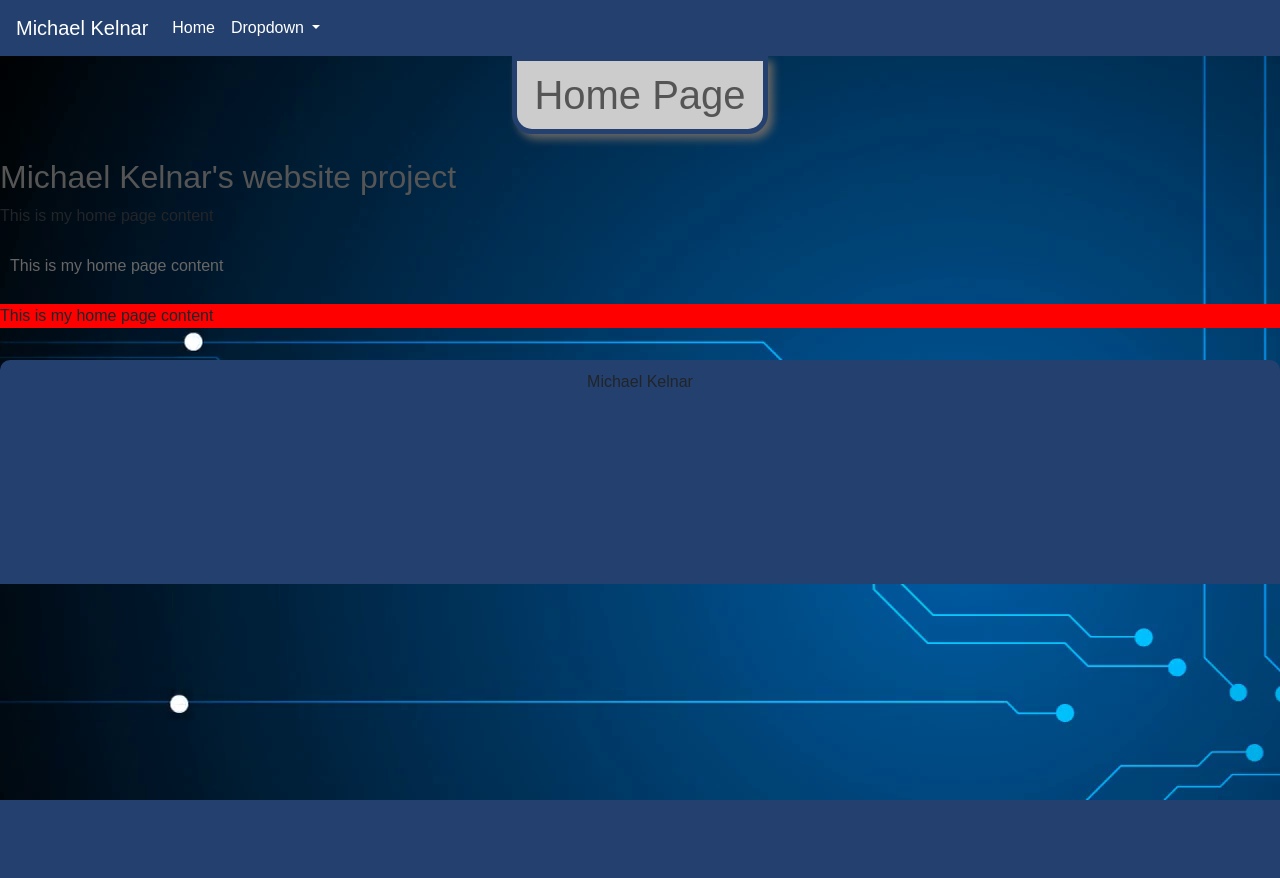
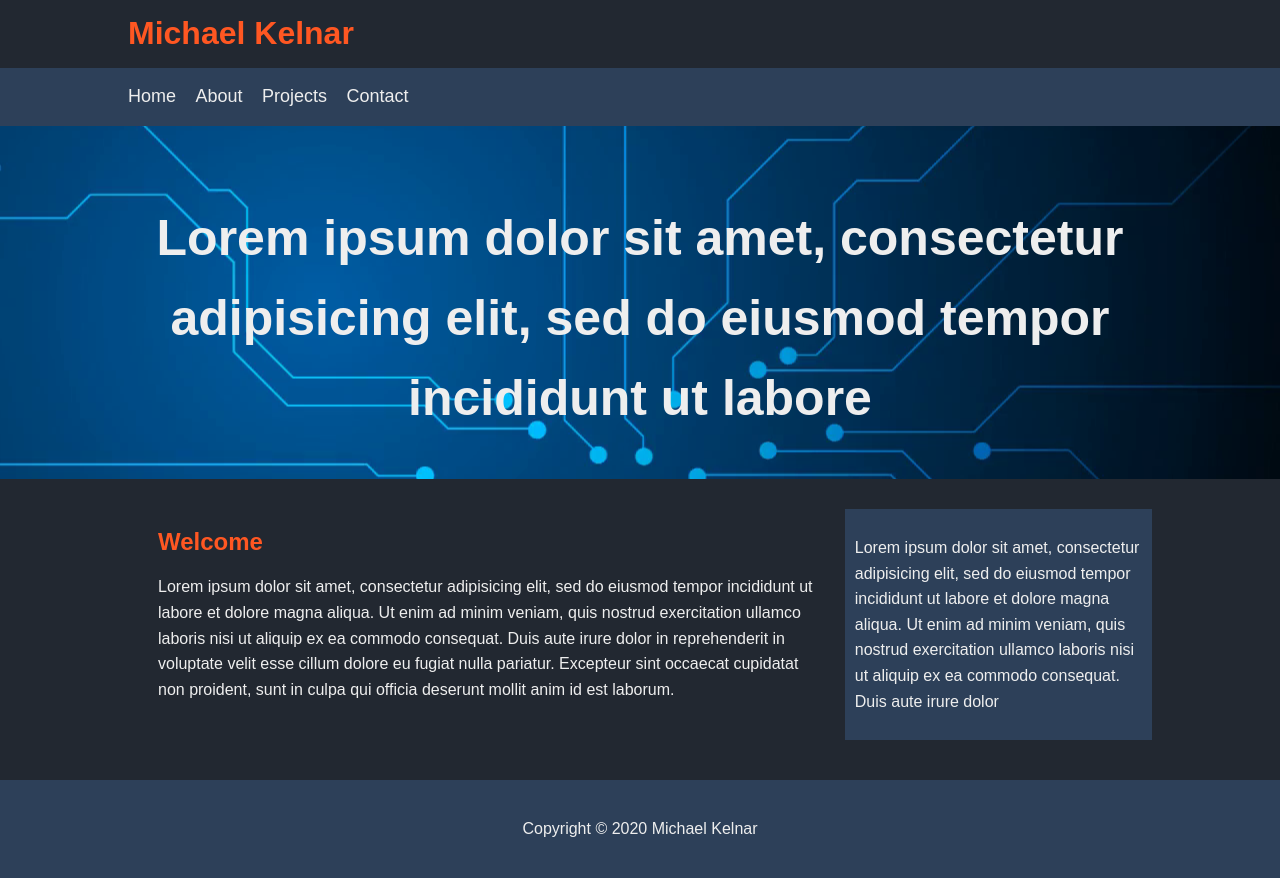
Before and after one commit to michaelk7/personal-portfolio-website, a Flask app: page / in a window 1280 px wide. Before the commit the page ends 800 px from the top, so only its background shows below. Run offline with Flask 2, Linux system fonts and the light colour scheme; some libraries are stand-ins or nearby versions.

Commit message:
redesigned home.html and navbar and footer

```diff
--- a/static/styles/style.css
+++ b/static/styles/style.css
@@ -1,49 +1,113 @@
 body
 {
-	background-image: url(../images/blue.png);
-	font-family: arial;
-}
-h1, h2, li
-{
-	color: #555;
+	background-color: #222831;
+	color: #EEEEEE;
+	font-family: Arial, Helvetica, sans-serif;
+	font-size: 16px;
+	line-height: 1.6em;
+	margin: 0;
 }
 
-.title
+.container
 {
-	background-color: #cccccc;
-	border-radius: 0 0 20px 20px;
-	text-align: center;
-	width: 20%;
+	width: 80%;
 	margin: auto;
-	padding-top: 10px;
-	padding-bottom: 10px;
-	border: 5px solid;
-  	box-shadow: 5px 5px 9px #666666;
-  	border-color: #24406e;
+	overflow: hidden;
 }
 
-.secondary
+#main-header
 {
-	background: none;
-	color: #666;
-	padding: 10px;
+	background-color: #222831;
+	color: #FF5722;
 }
 
-#special
+#navbar
 {
-	background: red;
+	background-color: #2D4059;
+	color: #EEEEEE;
 }
 
-footer
+#navbar ul
 {
-	background-color: #24406e;
+	padding: 0;
+	list-style: none;
+}
+
+#navbar li
+{
+	display: inline;
+}
+
+#navbar a
+{
+	color: #EEEEEE;
+	text-decoration: none;
+	font-size: 18px;
+	padding-right: 15px;
+}
+
+#showcase
+{
+	background-image: url('../images/blue.png');
+	background-position: center right;
+	min-height: 300px;
+	margin-bottom: 30px;
+	text-align: center;
+}
+
+#showcase h1
+{
+	color: #EEEEEE;
+	font-size: 50px;
+	line-height: 1.6em;
+	padding-top: 30px;
+}
+
+#main
+{
+	float: left;
+	width: 70%;
+	padding: 0 30px;
+	box-sizing: border-box;
+}
+
+#main h1
+{
+	color: #FF5722;
+}
+
+#siderbar
+{
+	float: right;
+	width: 30%;
+	background: #2D4059;
+	color: #EEEEEE;
 	padding: 10px;
-	margin-top: 2em;
-	width: 100%;
-	height: 14rem;
-	border-radius: 10px 10px 0px 0px;
-	bottom: 0px;
+	box-sizing: border-box;
+}
+
+#main-footer
+{
+	background: #2D4059;
+	color: #EEEEEE;
 	text-align: center;
+	padding: 20px;
+	margin-top: 40px;
+}
+
+@media(max-width: 600px)
+{
+	#main
+	{
+		width: 100%;
+		float: none;
+	}
+
+	#sidebar
+	{
+		width: 100%;
+		float: none;
+	}
 }
 
 .form-group
@@ -51,30 +115,9 @@ footer
 	padding: 10px;
 }
 
-.navbar
-{
-	background-color: #24406e;
-}
-.navbar a
-{
-	color: #ffffff;
-}
-.dropdown-menu
-{
-	background-color: #24406e;
-}
-
 .card
 {
 	display: inline-block;
 	margin: auto;
 	margin-top: 2em;
-
 }
-
-.wrapper
-{
-	display: grid;
-	grid-template-columns: 1fr 1fr 1fr;
-	padding: 0 2em;
-}
--- a/templates/base.html
+++ b/templates/base.html
@@ -1,42 +1,36 @@
 <!DOCTYPE html>
 <html>
 <head>
+
 	<title>{% block title %} {% endblock %}</title>
-	<link rel="stylesheet" href="https://stackpath.bootstrapcdn.com/bootstrap/4.4.1/css/bootstrap.min.css" integrity="sha384-Vkoo8x4CGsO3+Hhxv8T/Q5PaXtkKtu6ug5TOeNV6gBiFeWPGFN9MuhOf23Q9Ifjh" crossorigin="anonymous">
 	<link rel="stylesheet" type="text/css" href="{{ url_for('static', filename='styles/style.css')}}">
 
 </head>
 <body>
-	<nav class="navbar navbar-expand-lg">
-  		<a class="navbar-brand" href="/">Michael Kelnar</a>
-  		<button class="navbar-toggler" type="button" data-toggle="collapse" data-target="#navbarSupportedContent" aria-controls="navbarSupportedContent" aria-expanded="false" aria-label="Toggle navigation">
-    		<span class="navbar-toggler-icon"></span>
-  		</button>
 
-  		<div class="collapse navbar-collapse" id="navbarSupportedContent">
-    		<ul class="navbar-nav mr-auto">
-      			<li class="nav-item active">
-        			<a class="nav-link" href="/">Home <span class="sr-only">(current)</span></a>
-      			</li>
-      			<li class="nav-item dropdown">
-        			<a class="nav-link dropdown-toggle" href="#" id="navbarDropdown" role="button" data-toggle="dropdown" aria-haspopup="true" aria-expanded="false">
-          				Dropdown
-        			</a>
-        			<div class="dropdown-menu" aria-labelledby="navbarDropdown">
-          			<a class="dropdown-item" href="/projects">Projects</a>
-         			  <a class="dropdown-item" href="/aboutme">About Me</a>
-          			<div class="dropdown-divider"></div>
-          			<a class="dropdown-item" href="/contactme">Contact Me</a>
-        			</div>
-      			</li>
-    		</ul>
- 		</div>
-	</nav>
+  <header id="main-header">
+    <div class="container">
+      <h1>Michael Kelnar</h1>
+    </div>
+  </header>
+
+  <nav id="navbar">
+    <div class="container">
+      <ul>
+        <li><a href="/home">Home</a></li>
+        <li><a href="/aboutme">About</a></li>
+        <li><a href="/projects">Projects</a></li>
+        <li><a href="/contactme">Contact</a></li>
+      </ul>
+    </div>
+  </nav>
+
 	{% block content %}
 	{% endblock %}
-  <footer>Michael Kelnar</footer>
-	<script src="https://code.jquery.com/jquery-3.4.1.slim.min.js" integrity="sha384-J6qa4849blE2+poT4WnyKhv5vZF5SrPo0iEjwBvKU7imGFAV0wwj1yYfoRSJoZ+n" crossorigin="anonymous"></script>
-	<script src="https://cdn.jsdelivr.net/npm/popper.js@1.16.0/dist/umd/popper.min.js" integrity="sha384-Q6E9RHvbIyZFJoft+2mJbHaEWldlvI9IOYy5n3zV9zzTtmI3UksdQRVvoxMfooAo" crossorigin="anonymous"></script>
-	<script src="https://stackpath.bootstrapcdn.com/bootstrap/4.4.1/js/bootstrap.min.js" integrity="sha384-wfSDF2E50Y2D1uUdj0O3uMBJnjuUD4Ih7YwaYd1iqfktj0Uod8GCExl3Og8ifwB6" crossorigin="anonymous"></script>
+
+  <footer id="main-footer">
+    <p>Copyright &copy; 2020 Michael Kelnar</p>
+  </footer>
+
 </body>
 </html>
--- a/templates/home.html
+++ b/templates/home.html
@@ -4,16 +4,28 @@
 {% endblock %}
 
 {% block content %}
-	<meta charset="utf-8">
-	<meta name="viewport" content="width=device-width">
+	<section id="showcase">
+		<div class="container">
+			<h1>Lorem ipsum dolor sit amet, consectetur adipisicing elit, sed do eiusmod
+			tempor incididunt ut labore</h1>
+		</div>
+	</section>
 
-	<h1 class="title">Home Page</h1>
-	<br><h2>Michael Kelnar's website project</h2>
-
-	<p>This is my home page content</p>
-
-	<p class="secondary">This is my home page content</p>
-
-	<p id="special">This is my home page content</p>
-
+	<div class="container">
+		<section id="main">
+			<h1>Welcome</h1>
+			<p>Lorem ipsum dolor sit amet, consectetur adipisicing elit, sed do eiusmod
+			tempor incididunt ut labore et dolore magna aliqua. Ut enim ad minim veniam,
+			quis nostrud exercitation ullamco laboris nisi ut aliquip ex ea commodo
+			consequat. Duis aute irure dolor in reprehenderit in voluptate velit esse
+			cillum dolore eu fugiat nulla pariatur. Excepteur sint occaecat cupidatat non
+			proident, sunt in culpa qui officia deserunt mollit anim id est laborum.</p>
+		</section>
+		<aside id="siderbar">
+			<p>Lorem ipsum dolor sit amet, consectetur adipisicing elit, sed do eiusmod
+			tempor incididunt ut labore et dolore magna aliqua. Ut enim ad minim veniam,
+			quis nostrud exercitation ullamco laboris nisi ut aliquip ex ea commodo
+			consequat. Duis aute irure dolor</p>
+		</aside>
+	</div>
 {% endblock %}
--- a/templates/projects.html
+++ b/templates/projects.html
@@ -4,7 +4,7 @@
 {% endblock %}
 {% block content %}
 	<h1 class="title">Projects</h1>
-	<div class="wrapper">
+	<div class="container">
 		<div class="card" style="width: 18rem;">
 	  		<img src="{{url_for('static', filename='images/placeholder.jpg')}}" class="card-img-top" alt="...">
 	  		<div class="card-body">
```
